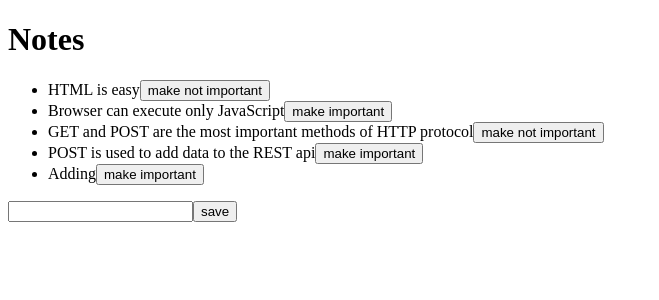
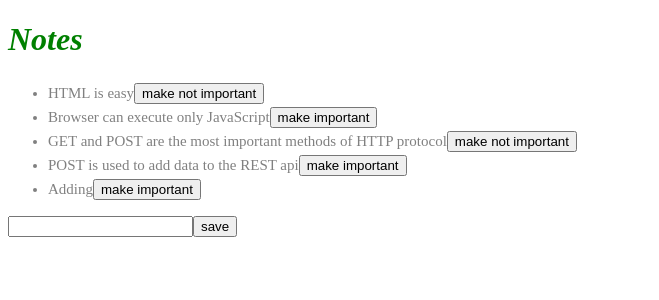
Before and after one commit to Thomo99/full-stack-open, a React (Create React App) app in the folder part2/theory1/: page / in a window 1280 px wide. Shown: the top 300 px of the page, without its empty margins (0-659 px from the left). Built offline with nearby package versions, Linux system fonts and the light colour scheme; data requests are answered from the project's data file.

Commit message:
need to make error message work with notification.js in App

```diff
--- a/part2/theory1/src/App.js
+++ b/part2/theory1/src/App.js
@@ -1,7 +1,7 @@
 import Note from './components/Note'
 import {useState, useTransition, useEffect} from 'react'
-import axios from 'axios'
 import noteService from './services/notes'
+import './index.css'
 
 const App = () => {
   const [notes, setNotes] = useState([])
--- a/part2/theory1/src/components/Note.js
+++ b/part2/theory1/src/components/Note.js
@@ -2,7 +2,7 @@ const Note = ({ note, toggleImportance }) => {
   const label = note.important
   ? 'make not important' : 'make important'
     return (
-      <li>
+      <li className="note">
         {note.content}
         <button onClick={toggleImportance}>{label}</button>
       </li>
--- /dev/null
+++ b/part2/theory1/src/index.css
@@ -0,0 +1,10 @@
+h1 {
+    color: green;
+    font-style: italic;
+}
+
+.note {
+    color: grey;
+    padding-top: 3px;
+    font-size: 15px;
+}
```
Also changed, not shown: part2/theory1/src/components/Notification.js (added, +10 -0 lines).
